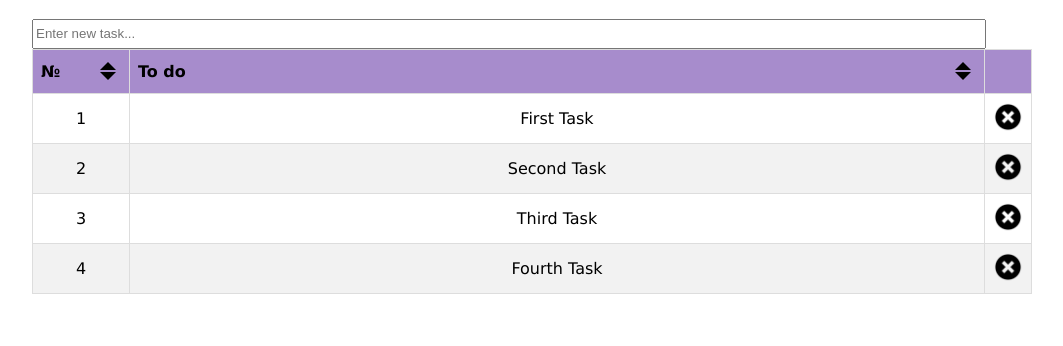
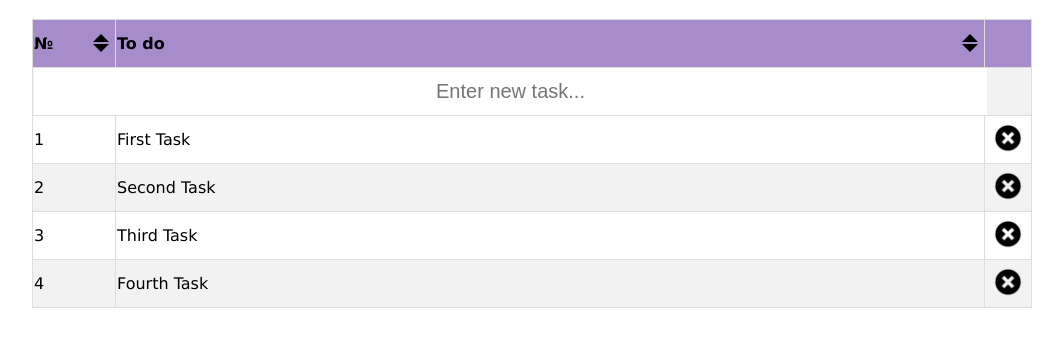
Before and after one commit to PoddukinVladimir/to-do-list, a plain HTML site: page index.html in a window 1280 px wide. Shown: the part 62-408 px from the top of the page, without its empty margins (108-1171 px from the left). Drawn offline with nearby package versions, Linux system fonts and the light colour scheme.

Commit message:
changed add items UI logic

```diff
--- a/app/components/app-todo-list/app-todo-list.component.html
+++ b/app/components/app-todo-list/app-todo-list.component.html
@@ -1,14 +1,8 @@
 <h1 class="app-title">TODO List:</h1>
 
 <div class="container">
-    <div class="container container--flex">
-        <input type="text" class="input" ng-model="$ctrl.text" placeholder="Enter new task..."
-               ng-enter="$ctrl.addItem()">
-        <button class="button button--add" ng-click="$ctrl.addItem()"></button>
-    </div>
-
     <table class="table">
-        <tr class="table__row table__row--head">
+        <tr class="table__row">
             <th class="table__col table__col--head table__col--id" ng-click="$ctrl.sortItems('id')">
                 <a href="#" class="sort-arrow">№</a>
             </th>
@@ -16,6 +10,15 @@
                 <a href="#" class="sort-arrow">To do</a>
             </th>
             <th class="table__col table__col--head table__col--util"></th>
+        </tr>
+        <tr class="table__row">
+            <td class="table__col" colspan="2">
+                    <input type="text" class="input" ng-model="$ctrl.text" placeholder="Enter new task..."
+                           ng-enter="$ctrl.addItem()">
+            </td>
+            <td class="table__col table__col--util">
+                <button class="button button--add" ng-click="$ctrl.addItem()"></button>
+            </td>
         </tr>
         <tbody>
         <tr class="table__row table__row--body"
--- a/app/components/app-todo-list/app-todo-list.controller.js
+++ b/app/components/app-todo-list/app-todo-list.controller.js
@@ -46,5 +46,4 @@ class listCtrl {
     logData() {
         console.log(this.listData);
     }
-
 }
--- a/app/sass/main.sass
+++ b/app/sass/main.sass
@@ -17,7 +17,10 @@ body
 
 .input
   width: 100%
-  margin-right: 10px
+  height: 100%
+  border: none
+  font-size: 20px
+  text-align: center
 
 .table
   width: 100%
@@ -26,11 +29,10 @@ body
 
 .table__col
   border: 1px solid #ddd
-  padding: 8px
+  height: 45px
+  text-align: left
 
 .table__col--head
-  padding-top: 12px
-  padding-bottom: 12px
   text-align: left
   background-color: #a78ccc
   color: white
@@ -40,6 +42,7 @@ body
 
 .table__col--util
   width: 30px
+  padding: 0 8px
 
 .table__row
   &:nth-child(even)
```
Also changed, not shown: app/sass/main.css, 1 other file.
